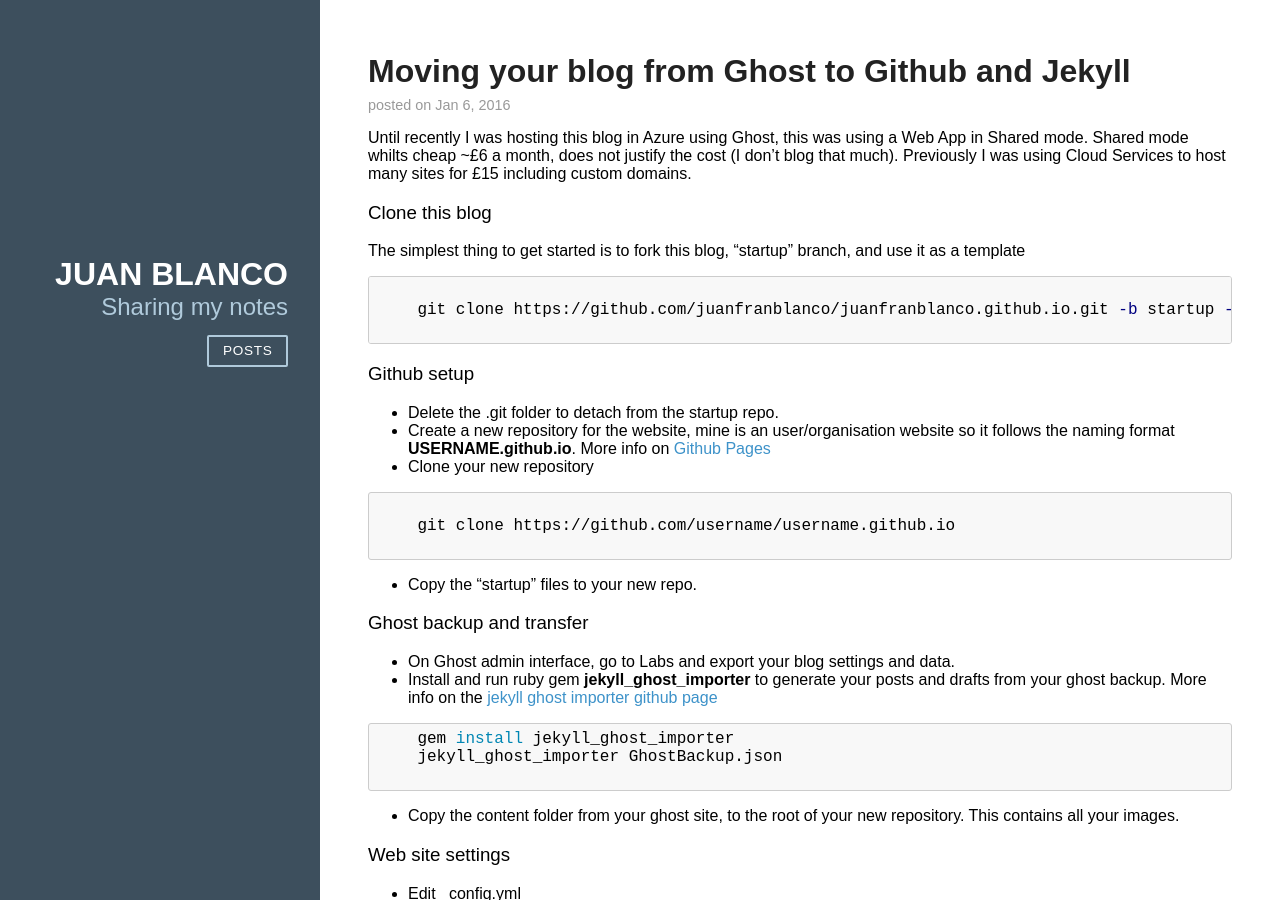
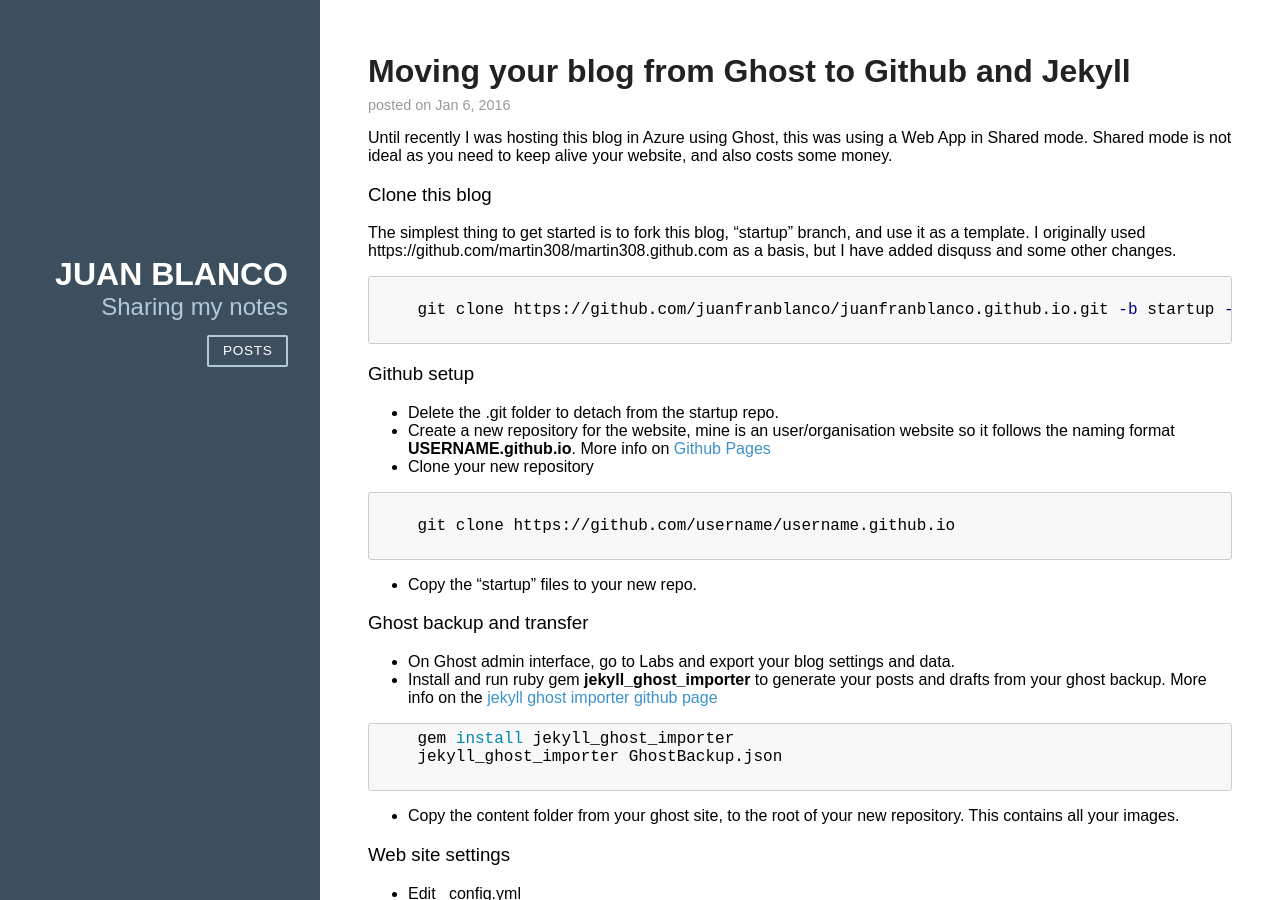
Before and after one commit to juanfranblanco/juanfranblanco.github.io, a Jekyll site: the page built from _posts/2016-01-06-blog-from-ghost-to-jekyll-github-io.md, in a window 1280 px wide and 900 px high. Built offline with Jekyll 4.4.1, drawn with Linux system fonts in a browser that asks for light colours; Markdown is read by kramdown in place of the engine named in the settings.

Commit message:
Update 2016-01-06-blog-from-ghost-to-jekyll-github-io.md

````diff
--- a/_posts/2016-01-06-blog-from-ghost-to-jekyll-github-io.md
+++ b/_posts/2016-01-06-blog-from-ghost-to-jekyll-github-io.md
@@ -4,12 +4,11 @@ title: Moving your blog from Ghost to Github and Jekyll
 date: '2016-01-06 04:49:04'
 ---
 
-Until recently I was hosting this blog in Azure using Ghost, this was using a Web App in Shared mode. Shared mode whilts cheap ~£6 a month, does not justify the cost (I don't blog that much).
-Previously I was using Cloud Services to host many sites for £15 including custom domains.
+Until recently I was hosting this blog in Azure using Ghost, this was using a Web App in Shared mode. Shared mode is not ideal as you need to keep alive your website, and also costs some money.
 
 ### Clone this blog
 
-The simplest thing to get started is to fork this blog, "startup" branch, and use it as a template
+The simplest thing to get started is to fork this blog, "startup" branch, and use it as a template. I originally used https://github.com/martin308/martin308.github.com as a basis, but I have added disquss and some other changes.
 
 ``` bash
 
````
